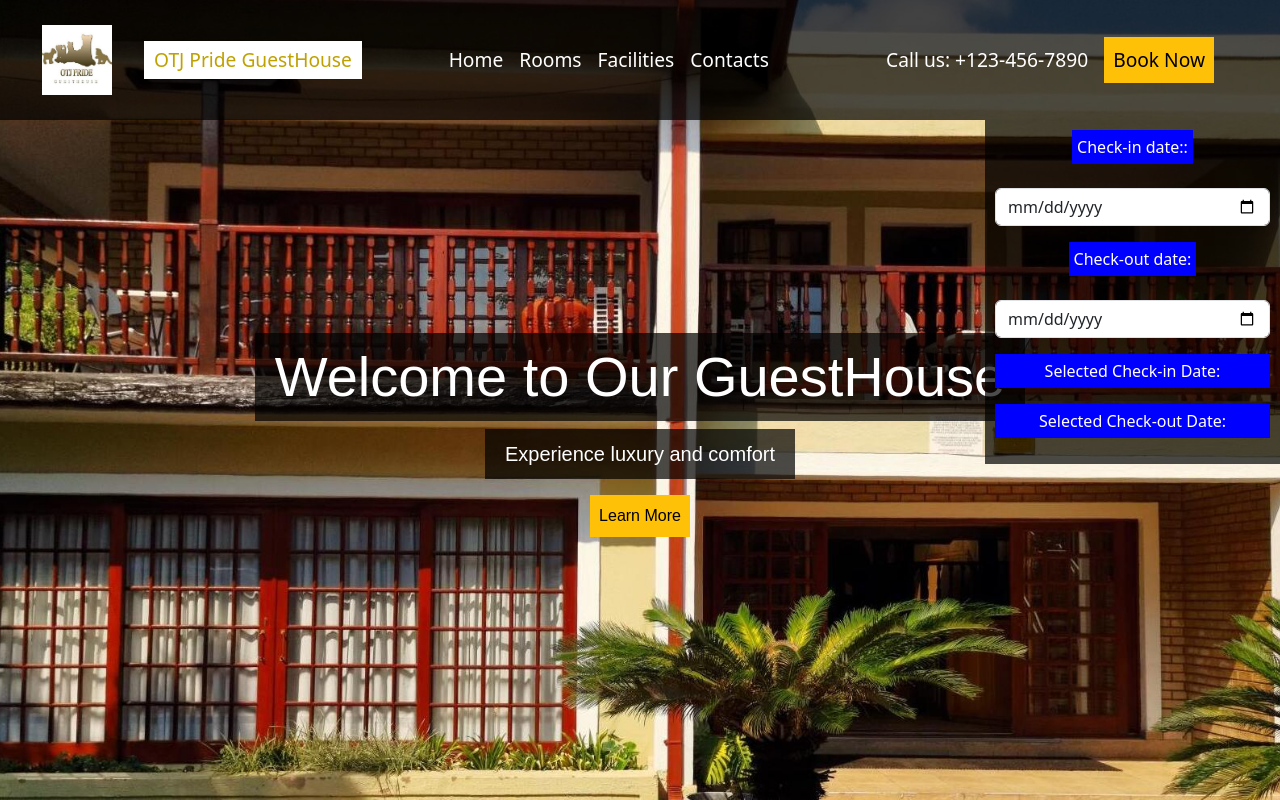
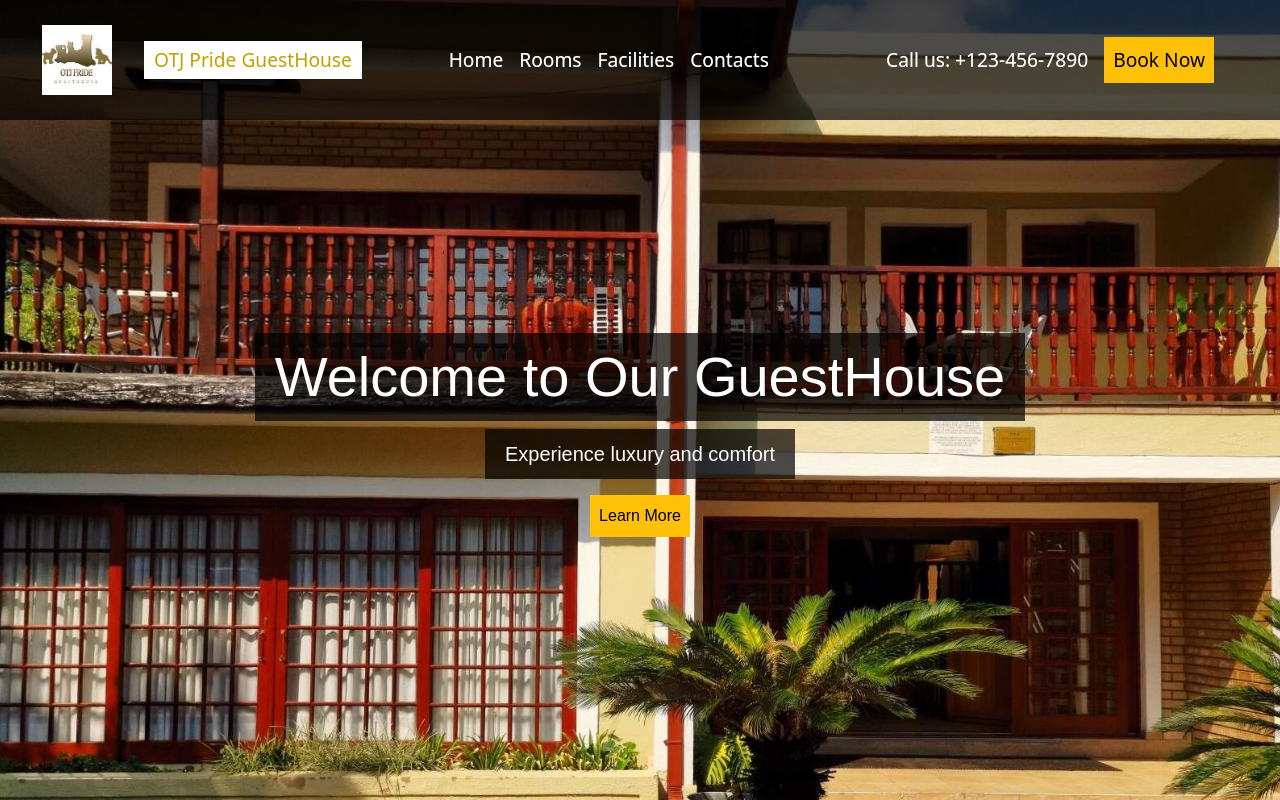
Before and after one commit to Putumani/otj-pride-guesthouse, a React (Create React App) app in the folder client-side/: page / in a window 1280 px wide. Built offline with nearby package versions, Linux system fonts and the light colour scheme.

Commit message:
adding functionality on book now button

```diff
--- a/client-side/src/components/DatePicker.js
+++ b/client-side/src/components/DatePicker.js
@@ -27,9 +27,13 @@ const DatePicker = () => {
       <div className="mb-3">
         <label htmlFor="check-in-date" className="form-label">
           <p
-            style={{ backgroundColor: "blue", padding: "5px", color: "white" }}
+            style={{
+              backgroundColor: "#5397ef",
+              padding: "5px",
+              color: "white",
+            }}
           >
-            Check-in date::
+            Check-in date:
           </p>
         </label>
         <input
@@ -44,7 +48,11 @@ const DatePicker = () => {
       <div className="mb-3">
         <label htmlFor="check-out-date" className="form-label">
           <p
-            style={{ backgroundColor: "blue", padding: "5px", color: "white" }}
+            style={{
+              backgroundColor: "blue",
+              padding: "5px",
+              color: "white",
+            }}
           >
             Check-out date:
           </p>
@@ -60,7 +68,9 @@ const DatePicker = () => {
       </div>
 
       <div className="mt-2">
-        <p style={{ backgroundColor: "blue", padding: "5px", color: "white" }}>
+        <p
+          style={{ backgroundColor: "#5397ef", padding: "5px", color: "white" }}
+        >
           Selected Check-in Date: {checkInDate}
         </p>
         <p style={{ backgroundColor: "blue", padding: "5px", color: "white" }}>
--- a/client-side/src/components/HeroSection.js
+++ b/client-side/src/components/HeroSection.js
@@ -1,8 +1,14 @@
-import React from "react";
-import "bootstrap/dist/css/bootstrap.min.css";
+import React, { useState } from "react";
 import DatePicker from "./DatePicker";
+import NavBar from "./NavBar";
 
 function HeroSection() {
+  const [isDatePickerVisible, setIsDatePickerVisible] = useState(false);
+
+  const toggleDatePickerVisibility = () => {
+    setIsDatePickerVisible((prevVisibility) => !prevVisibility);
+  };
+
   return (
     <div
       className="hero-section"
@@ -19,6 +25,9 @@ function HeroSection() {
         paddingTop: "70px",
       }}
     >
+      <NavBar toggleDatePicker={toggleDatePickerVisibility} />
+
+      {isDatePickerVisible && (
         <div
           className="date-picker-container"
           style={{
@@ -33,6 +42,7 @@ function HeroSection() {
         >
           <DatePicker />
         </div>
+      )}
       <h1
         className="text-white display-4"
         style={{
--- a/client-side/src/components/NavBar.js
+++ b/client-side/src/components/NavBar.js
@@ -1,14 +1,14 @@
 import React from "react";
 import "bootstrap/dist/css/bootstrap.min.css";
 
-function NavBar() {
+function NavBar({ toggleDatePicker }) {
   return (
     <nav
       className="navbar navbar-expand-lg fixed-top"
       style={{
         padding: "20px 30px",
         fontSize: "1.2rem",
-        backgroundColor: "rgba(0, 0, 0, 0.7)",
+        backgroundColor: "rgba(0, 0, 0, 0.45)",
       }}
     >
       <div className="container-fluid">
@@ -79,6 +79,7 @@ function NavBar() {
               className="btn btn-warning p-2 rounded-0 poppins-regular text-black"
               type="button"
               style={{ fontSize: "1.2rem" }}
+              onClick={toggleDatePicker}
             >
               Book Now
             </button>
```
Lines whose indentation alone changed are shown as unchanged.
